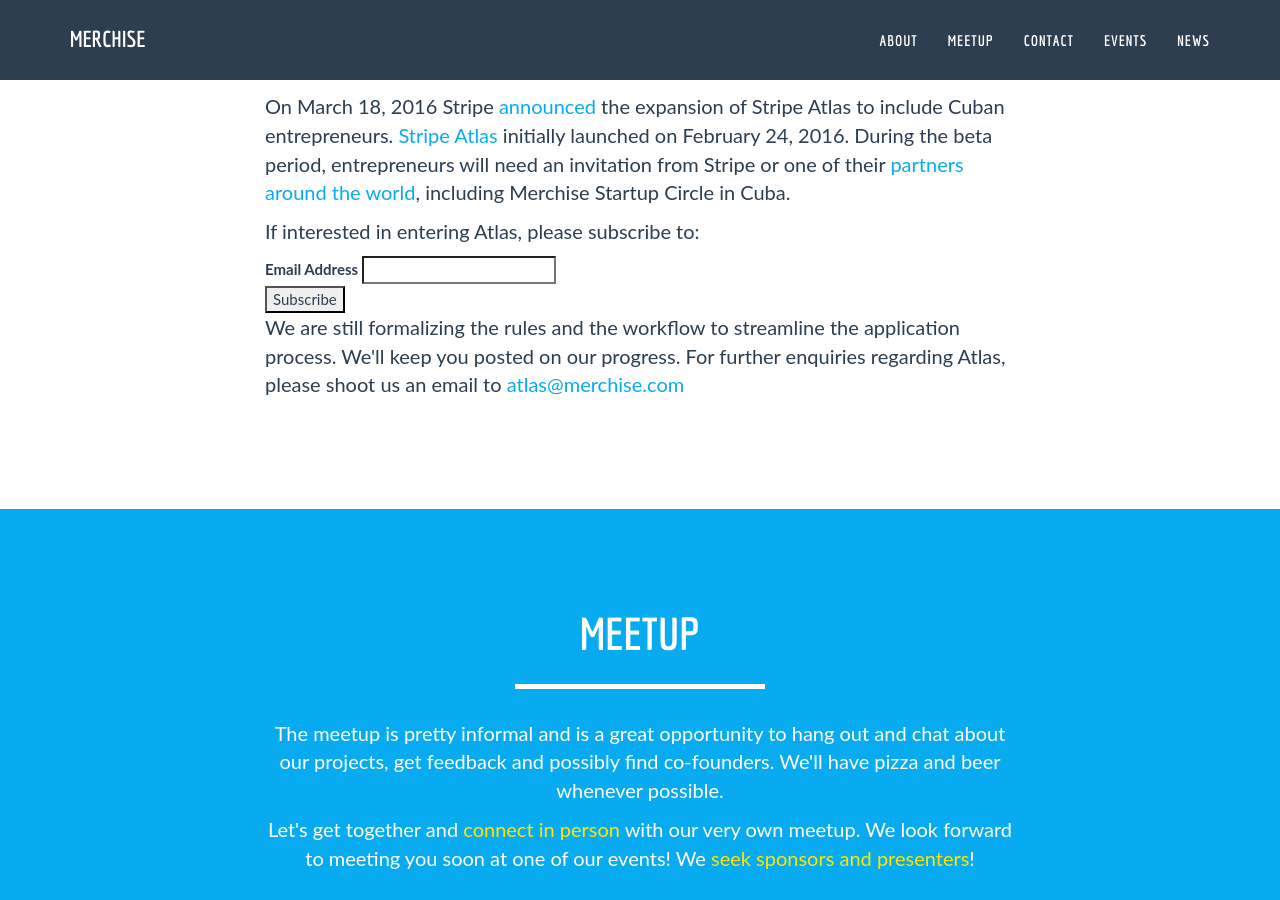
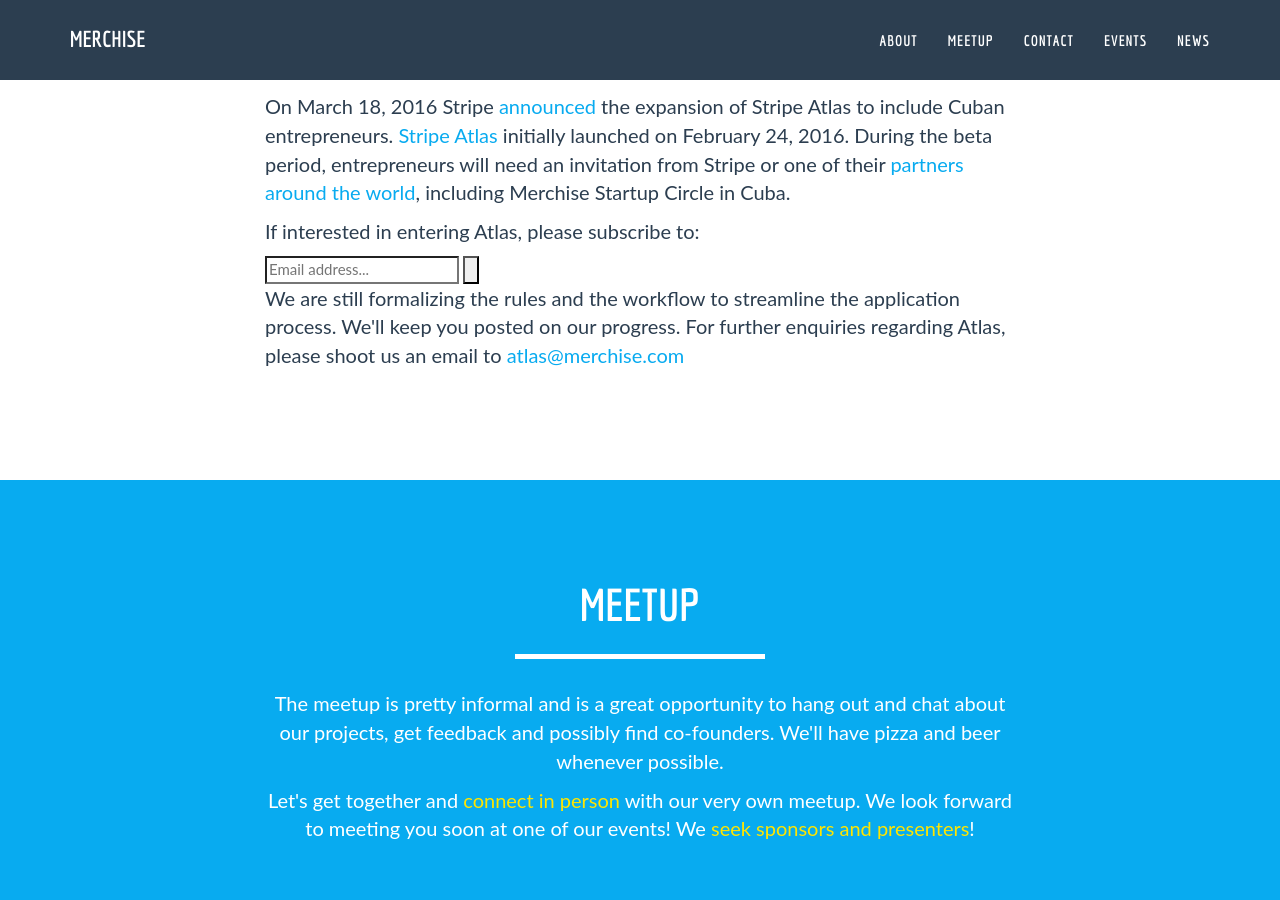
Before and after one commit to merchise-dev/merchise-dev.github.io, a Jekyll site: the page built from index.html, in a window 1280 px wide and 900 px high, scrolled down 1531 px. Built offline with Jekyll 4.4.1, drawn with Linux system fonts in a browser that asks for light colours.

Commit message:
mailchimp markup

```diff
--- a/_includes/partnership.html
+++ b/_includes/partnership.html
@@ -20,15 +20,15 @@
                 <form action="//merchise.us13.list-manage.com/subscribe/post?u=abfeaf264dcbd91552e1380fa&amp;id=11ba98d927" method="post" id="mc-embedded-subscribe-form" name="mc-embedded-subscribe-form" class="validate" target="_blank" novalidate>
                     <div id="mc_embed_signup_scroll">
                         <div class="mc-field-group">
-<label for="mce-EMAIL">Email Address </label>
-<input type="email" value="" name="EMAIL" class="required email" id="mce-EMAIL">
+                        <input value="" name="EMAIL" class="required email" id="mce-EMAIL" placeholder="Email address..." type="email">
+                        <input value="" name="subscribe" id="mc-embedded-subscribe" class="button" type="submit">
                         </div>
                         <div id="mce-responses" class="clear">
                           <div class="response" id="mce-error-response" style="display:none"></div>
                           <div class="response" id="mce-success-response" style="display:none"></div>
-</div>    <!-- real people should not fill this in and expect good things - do not remove this or risk form bot signups-->
+                        </div>
+                        <!-- real people should not fill this in and expect good things - do not remove this or risk form bot signups-->
                         <div style="position: absolute; left: -5000px;" aria-hidden="true"><input type="text" name="b_abfeaf264dcbd91552e1380fa_11ba98d927" tabindex="-1" value=""></div>
-    <div class="clear"><input type="submit" value="Subscribe" name="subscribe" id="mc-embedded-subscribe" class="button"></div>
                     </div>
                 </form>
                 </div>
```
Lines whose indentation alone changed are shown as unchanged.
